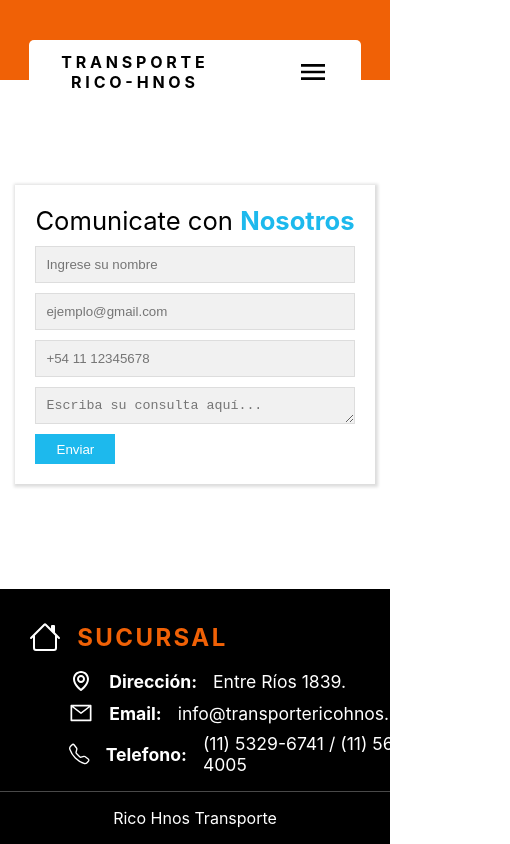
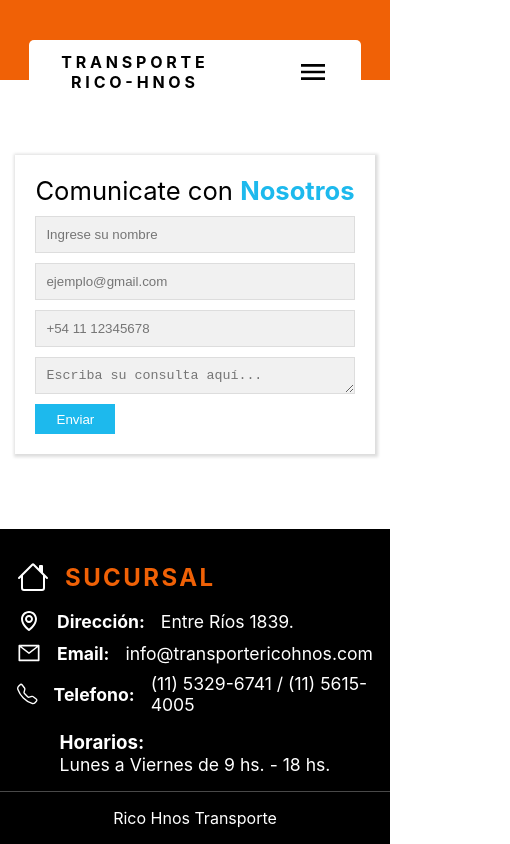
Before and after one commit to cufa03/ricotransp, a React (Create React App) app: page /contact in a window 390 px wide. Shown: the whole page, 510 px wide, since content can reach past the window. Built offline with nearby package versions, Linux system fonts and the light colour scheme.

Commit message:
Footer responsive

```diff
--- a/src/components/footer/newFooter.css
+++ b/src/components/footer/newFooter.css
@@ -10,8 +10,9 @@
   margin: 0 auto;
   display: flex;
   align-items: center;
-  flex-direction: row;
+  flex-direction: column;
   justify-content: space-between;
+  gap: 1rem;
 }
 .footer .footer__container__top .footer__icon--xxlarge {
   font-size: xx-large;
@@ -39,7 +40,6 @@
   color: #f06106;
 }
 .footer .footer__container__top .footer__info .footer__info__description {
-  margin-left: 2.5rem;
   display: flex;
   flex-direction: column;
   gap: 0.5rem;
@@ -60,4 +60,13 @@
   display: flex;
   justify-content: center;
   align-items: center;
+}
+
+@media only screen and (min-width: 640px) {
+  .footer__container__top {
+    flex-direction: row !important;
+  }
+  .footer__container__top .footer__info .footer__info__description {
+    margin-left: 2.5rem;
+  }
 }/*# sourceMappingURL=newFooter.css.map */
--- a/src/components/footer/newFooter.scss
+++ b/src/components/footer/newFooter.scss
@@ -11,8 +11,9 @@
     margin: 0 auto;
     display: flex;
     align-items: center;
-    flex-direction: row;
+    flex-direction: column;
     justify-content: space-between;
+    gap: 1rem;
     .footer__icon--xxlarge {
       font-size: xx-large;
     }
@@ -38,7 +39,7 @@
         }
       }
       .footer__info__description {
-        margin-left: 2.5rem;
+        // margin-left: 2.5rem;
         display: flex;
         flex-direction: column;
         gap: 0.5rem;
@@ -65,3 +66,14 @@
     align-items: center;
   }
 }
+
+@media only screen and (min-width: 640px) {
+  .footer__container__top {
+    flex-direction: row !important;
+    .footer__info {
+      .footer__info__description {
+        margin-left: 2.5rem;
+      }
+    }
+  }
+}
```
Also changed, not shown: 1 other file (tests, documents, lock files or other folders).
